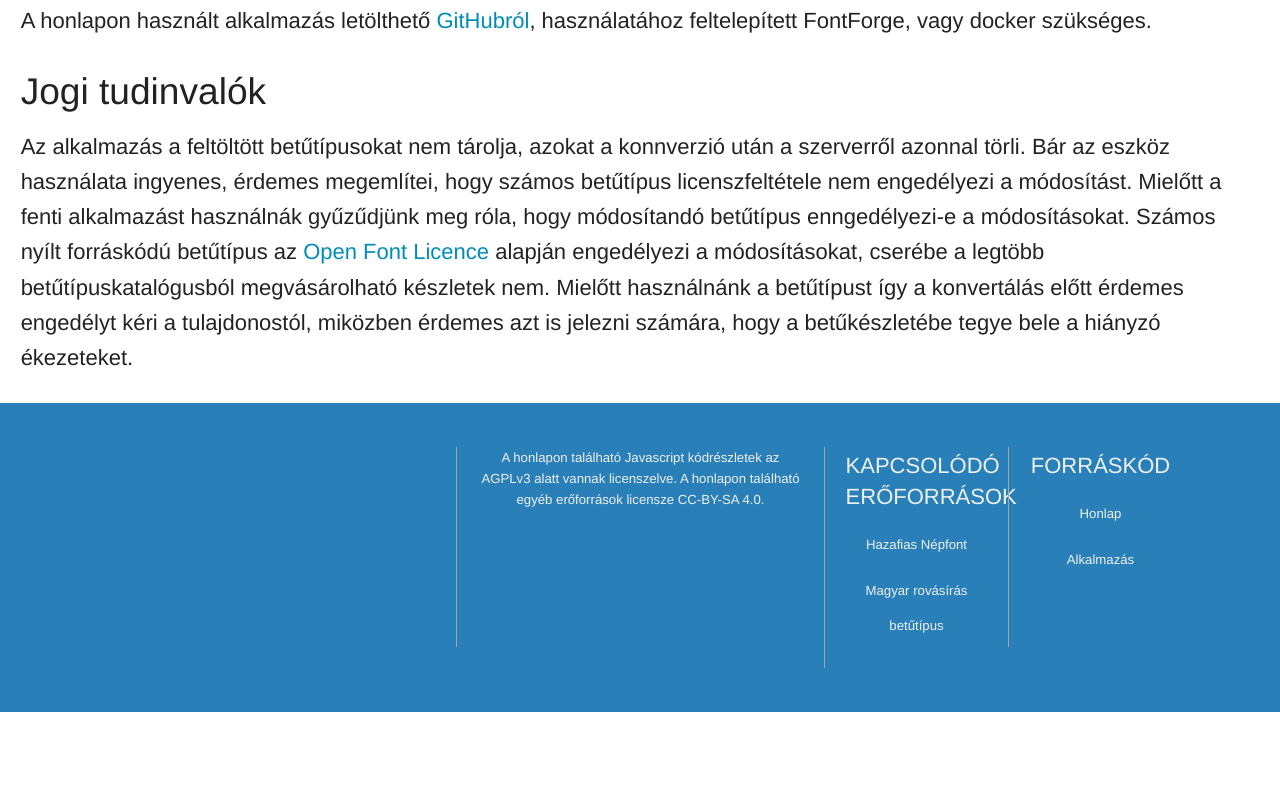
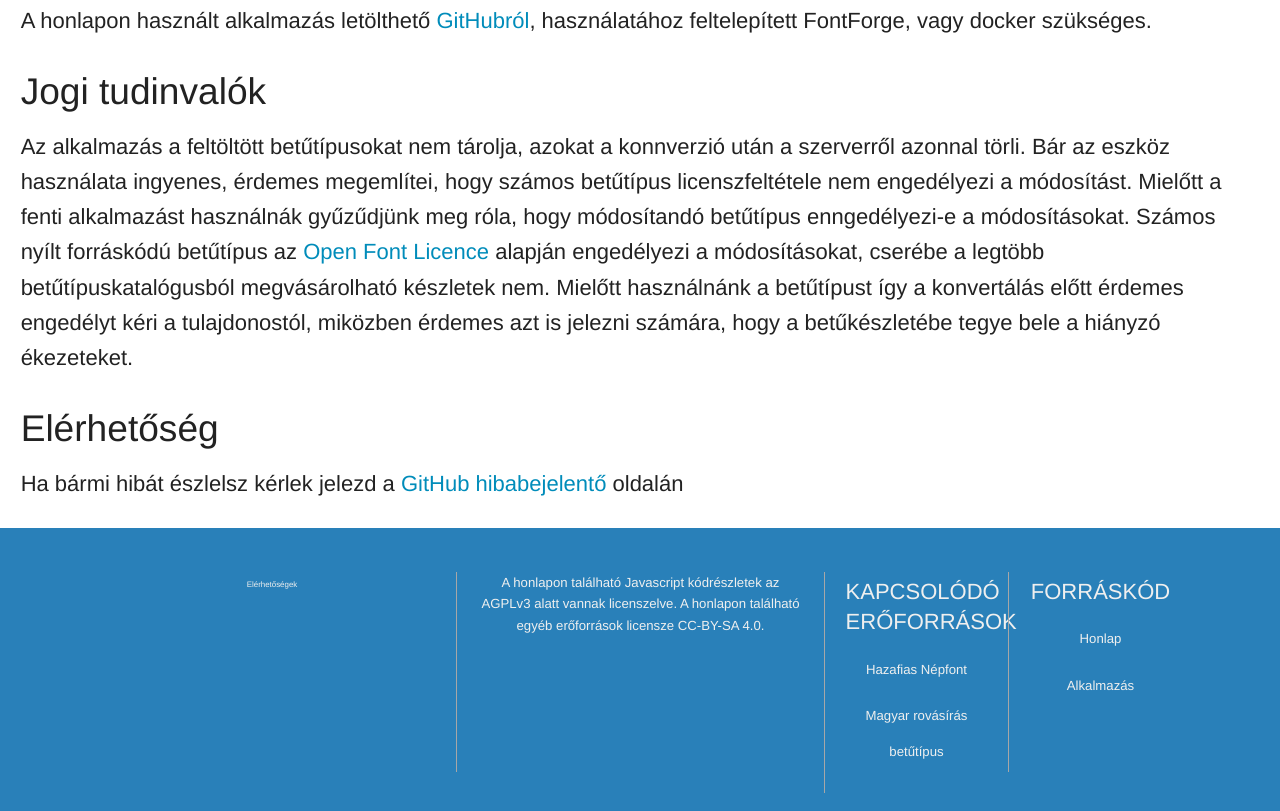
Before and after one commit to sztupy/accentizer, a website: page index_hu.html in a window 1280 px wide. Shown: the part 2183-2994 px from the top of the page. Before the commit the page ends 2895 px from the top, so only its background shows below. Drawn offline with Linux system fonts and the light colour scheme.

Commit message:
Generated based on ffba0f0a24cf75652389afa09f61a21dd63680bd

```diff
--- a/index_hu.html
+++ b/index_hu.html
@@ -109,13 +109,16 @@
         módosítandó betűtípus enngedélyezi-e a módosításokat. Számos nyílt forráskódú betűtípus az <a href="https://scripts.sil.org/cms/scripts/page.php?site_id=nrsi&id=OFL">Open Font Licence</a>
         alapján engedélyezi a módosításokat, cserébe a legtöbb betűtípuskatalógusból megvásárolható készletek nem. Mielőtt használnánk a betűtípust így a konvertálás előtt érdemes engedélyt kéri a tulajdonostól,
         miközben érdemes azt is jelezni számára, hogy a betűkészletébe tegye bele a hiányzó ékezeteket.</p>
+
+        <h3 id="contact">Elérhetőség</h3>
+        <p>Ha bármi hibát észlelsz kérlek jelezd a <a href="https://github.com/sztupy/accentizer/issues">GitHub hibabejelentő</a> oldalán</p>
       </div>
     </div>
 
     <footer class="footer">
       <div class="row full-width">
         <div class="small-12 medium-3 large-4 columns">
-          <p></p>
+          <p><a href="https://sztupy.hu">Elérhetőségek</a></p>
         </div>
         <div class="small-12 medium-3 large-4 columns">
           <p>A honlapon található Javascript kódrészletek az AGPLv3 alatt vannak licenszelve. A honlapon található egyéb erőforrások licensze CC-BY-SA 4.0.</p>
```
Also changed, not shown: index_en.html (+4 -1 lines).
